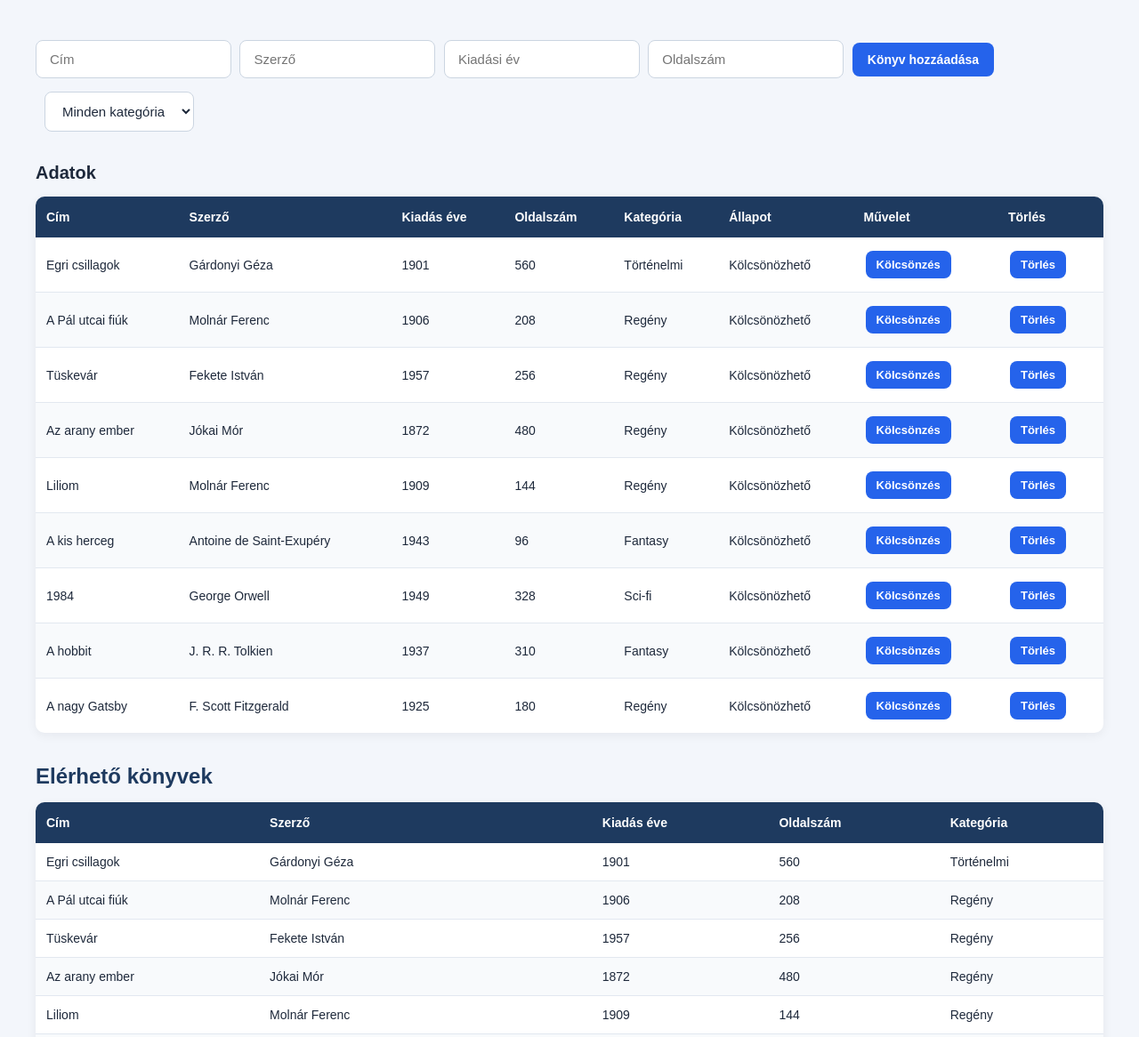
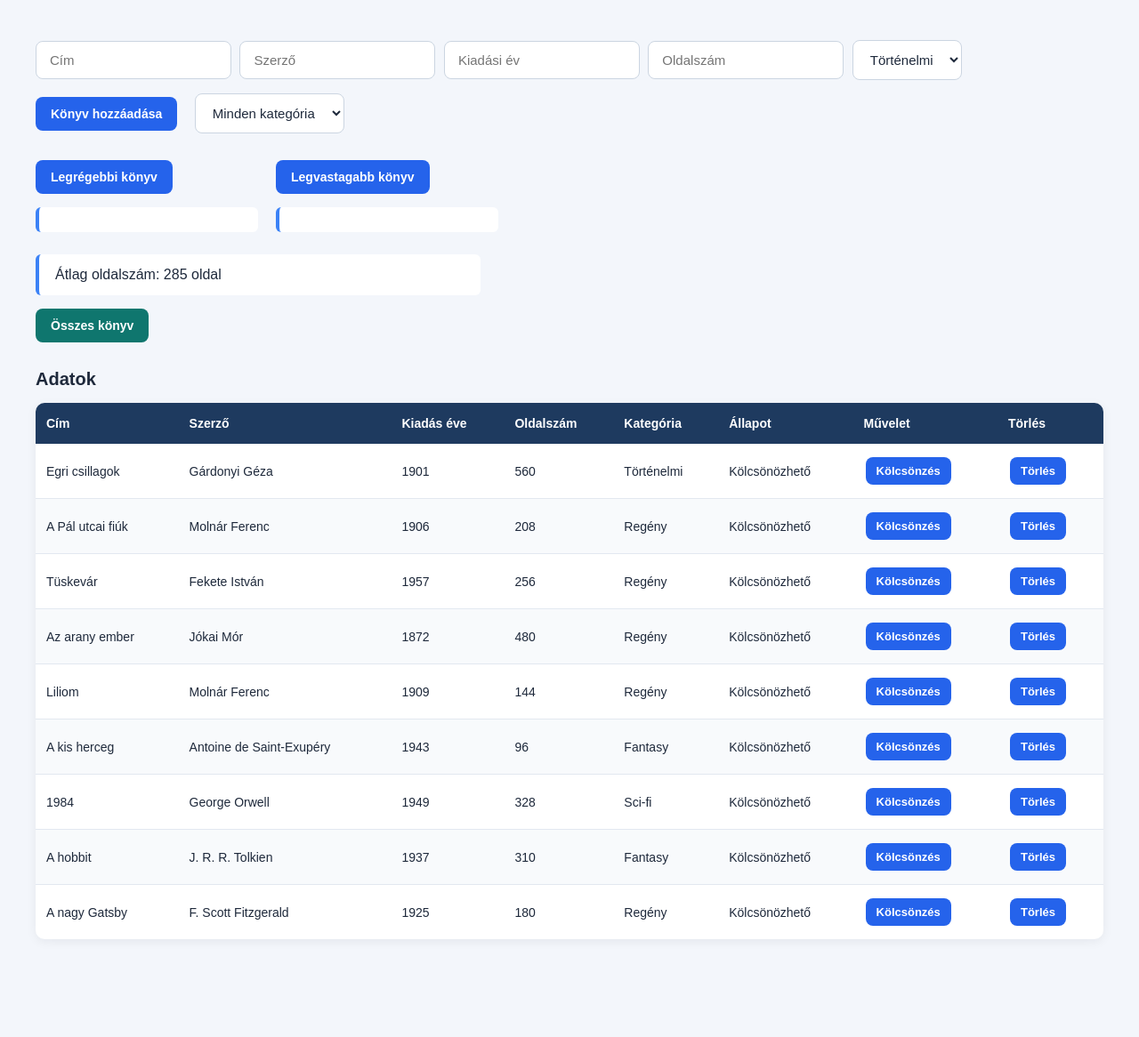
Before and after one commit to mszrsakos/konyvkezelo, a plain HTML site: page index.html in a window 1280 px wide. Shown: the top 1166 px of the page at 89% size. Drawn offline with Linux system fonts and the light colour scheme.

Commit message:
mukodokepes, javitott kod(elv)

```diff
--- a/app.js
+++ b/app.js
@@ -10,7 +10,6 @@ function Konyv(cim, szerzo, kiadasiEv, oldalszam, kategoria) {
 
 Konyv.prototype.kolcsonoz = function() {
     if (!this.kolcsonozheto) return false;
-
     this.kolcsonozve = true;
     this.kolcsonozheto = false;
     return true;
@@ -18,7 +17,6 @@ Konyv.prototype.kolcsonoz = function() {
 
 Konyv.prototype.visszahoz = function() {
     if (!this.kolcsonozve) return false;
-
     this.kolcsonozve = false;
     this.kolcsonozheto = true;
     return true;
@@ -44,13 +42,24 @@ const konyvek = [
 
 let adatok=document.getElementById("adatok")
 function konyvHozzaadasa() {
-    document.getElementById("cim").value;
-    document.getElementById("szerzo").value;
-    document.getElementById("kiadasiEv").value;
-    document.getElementById("oldalszam").value;
-    const ujKonyv = new Konyv(document.getElementById("cim").value, document.getElementById("szerzo").value, document.getElementById("kiadasiEv").value, document.getElementById("oldalszam").value, document.getElementById("kategoriaValaszto").value);
+    const cim = document.getElementById("cim").value;
+    const szerzo = document.getElementById("szerzo").value;
+    const kiadasiEv = Number(document.getElementById("kiadasiEv").value);
+    const oldalszam = Number(document.getElementById("oldalszam").value);
+    const kategoria = document.getElementById("kategoriaValaszto").value;
+
+    const ujKonyv = new Konyv(
+        cim,
+        szerzo,
+        kiadasiEv,
+        oldalszam,
+        kategoria
+    );
+
     konyvek.push(ujKonyv);
+
     konyvekMegjelenitese();
+    szabadKonyvekMegjelenitese();
 }
 function kolcsonzes(index) {
     konyvek[index].kolcsonoz();
@@ -98,48 +107,29 @@ function konyvekMegjelenitese() {
     </tr>`;
     }).join("");
 
-    szabadKonyvekMegjelenitese();
-    legRegebbiKonyv();
-    legVastagabb();
+
     atlagOldalszam()
 }
 
-function szabadKonyvekMegjelenitese() {
-    const thead = document.querySelector("#szabadTablazat thead");
-    const tbody = document.querySelector("#szabadTablazat tbody");
-
-    thead.innerHTML = `<tr>
-        <th>Cím</th>
-        <th>Szerző</th>
-        <th>Kiadás éve</th>
-        <th>Oldalszám</th>
-        <th>Kategória</th>
-    </tr>`;
-
-    tbody.innerHTML = konyvek
-        .filter((konyv) => konyv.kolcsonozve === false)
-        .map((konyv) => `<tr>
-            <td>${konyv.cim}</td>
-            <td>${konyv.szerzo}</td>
-            <td>${konyv.kiadasiEv}</td>
-            <td>${konyv.oldalszam}</td>
-            <td>${konyv.kategoria}</td>
-        </tr>`)
-        .join("");
+function osszesKonyvMegjelenitese() {
+    document.getElementById("legordulo").value = "";
+    konyvekMegjelenitese();
 }
 
 
 
-function legRegebbiKonyv(){
-    let legregebbi=konyvek[0]
-    for(let i=1;i<konyvek.length;i++){
+let legregebbiK=document.getElementById("legregebbi")
+function legRegebbiKonyv() {
+    let legregebbi = konyvek[0];
 
-        if(konyvek[i].kiadasiEv< legregebbi.kiadasiEv){
-            legregebbi=konyvek[i];
+    for (let i = 1; i < konyvek.length; i++) {
+        if (konyvek[i].kiadasiEv < legregebbi.kiadasiEv) {
+            legregebbi = konyvek[i];
         }
     }
-    document.getElementById("legregebbi").innerHTML=`A legrégebbi könyv: ${legregebbi.cim} (${legregebbi.kiadasiEv})
-    `
+
+    legregebbiK.innerHTML = `A legrégebbi könyv: ${legregebbi.cim} (${legregebbi.kiadasiEv})`;
+    legregebbiK.style.visibility = "visible";
 }
 function legVastagabb(){
     let legvastagabb=konyvek[0]
@@ -149,7 +139,7 @@ function legVastagabb(){
             legvastagabb=konyvek[i];
         }
     }
-    document.getElementById("legvastagabb").innerHTML=`A legrégebbi könyv: ${legvastagabb.cim} (${legvastagabb.oldalszam})
+    document.getElementById("legvastagabb").innerHTML=`A legvastagabb könyv: ${legvastagabb.cim} (${legvastagabb.oldalszam})
     `
 }
 function atlagOldalszam(){
@@ -161,10 +151,9 @@ function atlagOldalszam(){
         db++
 
     }
-    console.log(osszOldal)
-    console.log(db)
+
     document.getElementById("atlagOldalSzam").innerHTML=`Átlag oldalszám: ${Math.round(osszOldal/db)} oldal`
-    console.log(atlagOldal)
+
 }
 function megjelenitKategoriaSzerint(kategoria){
     let szoveg = kategoria + " kategória:\n";
--- a/index.html
+++ b/index.html
@@ -11,7 +11,17 @@
     <input type="text" placeholder="Szerző" id="szerzo">
     <input type="text" placeholder="Kiadási év" id="kiadasiEv">
     <input type="text" placeholder="Oldalszám" id="oldalszam">
-    <button id="hozzaad" onclick="konyvHozzaadasa()">Könyv hozzáadása</button>
+    <select id="kategoriaValaszto">
+        <option value="Történelmi">Történelmi</option>
+        <option value="Regény">Regény</option>
+        <option value="Fantasy">Fantasy</option>
+        <option value="Sci-fi">Sci-fi</option>
+    </select>
+
+    <button id="hozzaad" onclick="konyvHozzaadasa()">
+        Könyv hozzáadása
+    </button>
+
     <select id="legordulo" onchange="megjelenitesLegordulo()">
         <option value="">Minden kategória</option>
         <option value="Történelmi">Történelmi</option>
@@ -19,7 +29,32 @@
         <option value="Fantasy">Fantasy</option>
         <option value="Sci-fi">Sci-fi</option>
     </select>
-    <label>Adatok</label>
+
+<div class="statisztikak">
+
+        <div class="statisztika">
+            <button id="legregebbiBtn" onclick="legRegebbiKonyv()">
+                Legrégebbi könyv
+            </button>
+            <p id="legregebbi"></p>
+        </div>
+
+        <div class="statisztika">
+            <button id="legvastagabbKonyv" onclick="legVastagabb()">
+                Legvastagabb könyv
+            </button>
+            <p id="legvastagabb"></p>
+        </div>
+
+</div>
+
+    <p id="atlagOldalSzam"></p>
+
+    <button id="osszesKonyv" onclick="osszesKonyvMegjelenitese()">
+        Összes könyv
+    </button>
+
+<label>Adatok</label>
 
     <table id="tablazat">
         <thead>
@@ -27,20 +62,13 @@
         </thead>
         <tbody></tbody>
     </table>
-    <h2>Elérhető könyvek</h2>
+
     <table id="szabadTablazat">
         <thead></thead>
         <tbody></tbody>
     </table>
-    <p id="legregebbi"></p>
-    <p id="legvastagabb"></p>
-    <p id="atlagOldalSzam"></p>
-    <h3>Szűrés kategória szerint</h3>
-    <button onclick="megjelenitKategoriaSzerint('Történelmi')">Történelmi</button>
-    <button onclick="megjelenitKategoriaSzerint('Regény')">Regény</button>
-    <button onclick="megjelenitKategoriaSzerint('Fantasy')">Fantasy</button>
-    <button onclick="megjelenitKategoriaSzerint('Sci-fi')">Sci-fi</button>
-    <p id="kategoria"></p>
+
+
 
 
 
--- a/style.css
+++ b/style.css
@@ -1,5 +1,5 @@
 
-/* Alapbeállítások */
+
 * {
     box-sizing: border-box;
 }
@@ -12,7 +12,7 @@ body {
     padding: 40px;
 }
 
-/* Oldal címei */
+
 h2 {
     color: #1e3a5f;
     margin-top: 35px;
@@ -31,7 +31,7 @@ label {
     margin: 25px 0 10px;
 }
 
-/* Űrlap mezők */
+
 input,
 select {
     padding: 12px 15px;
@@ -59,7 +59,7 @@ select {
     cursor: pointer;
 }
 
-/* Gombok */
+
 button {
     background-color: #2563eb;
     color: white;
@@ -82,12 +82,12 @@ button:active {
     transform: translateY(0);
 }
 
-/* Kategóriaszűrő */
+
 #legordulo {
     margin-left: 10px;
 }
 
-/* Adatok és statisztikák */
+
 #adatok {
     background-color: white;
     border-radius: 10px;
@@ -107,7 +107,7 @@ button:active {
     font-weight: 500;
 }
 
-/* Táblázatok */
+
 table {
     width: 100%;
     max-width: 1200px;
@@ -138,7 +138,7 @@ td {
     font-size: 14px;
 }
 
-/* Váltakozó sorszínek */
+
 tbody tr:nth-child(even) {
     background-color: #f8fafc;
 }
@@ -151,14 +151,14 @@ tbody tr:last-child td {
     border-bottom: none;
 }
 
-/* Táblázatban lévő gombok */
+
 td button {
     padding: 8px 12px;
     font-size: 13px;
     margin: 2px;
 }
 
-/* Kategória szerinti eredmény */
+
 #kategoria {
     white-space: pre-line;
     background-color: white;
@@ -194,3 +194,27 @@ td button {
         white-space: nowrap;
     }
 }
+
+.statisztikak {
+    display: flex;
+    gap: 20px;
+    flex-wrap: wrap;
+    align-items: stretch;
+    margin: 15px 0;
+}
+
+.statisztikak p {
+    flex: 1;
+    min-width: 250px;
+    max-width: 500px;
+    margin: 0;
+}
+
+
+#osszesKonyv {
+    background-color: #0f766e;
+}
+
+#osszesKonyv:hover {
+    background-color: #115e59;
+}
```
